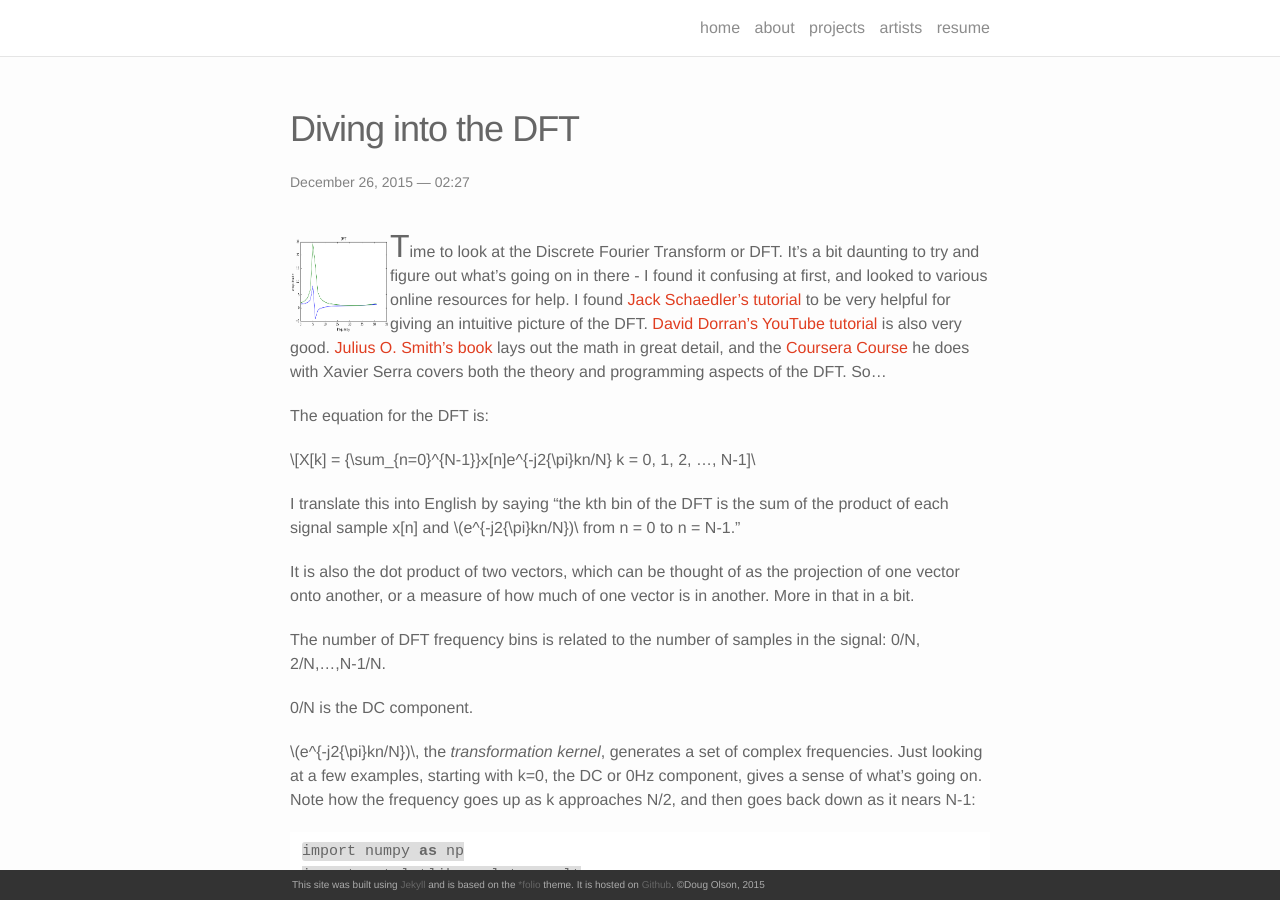
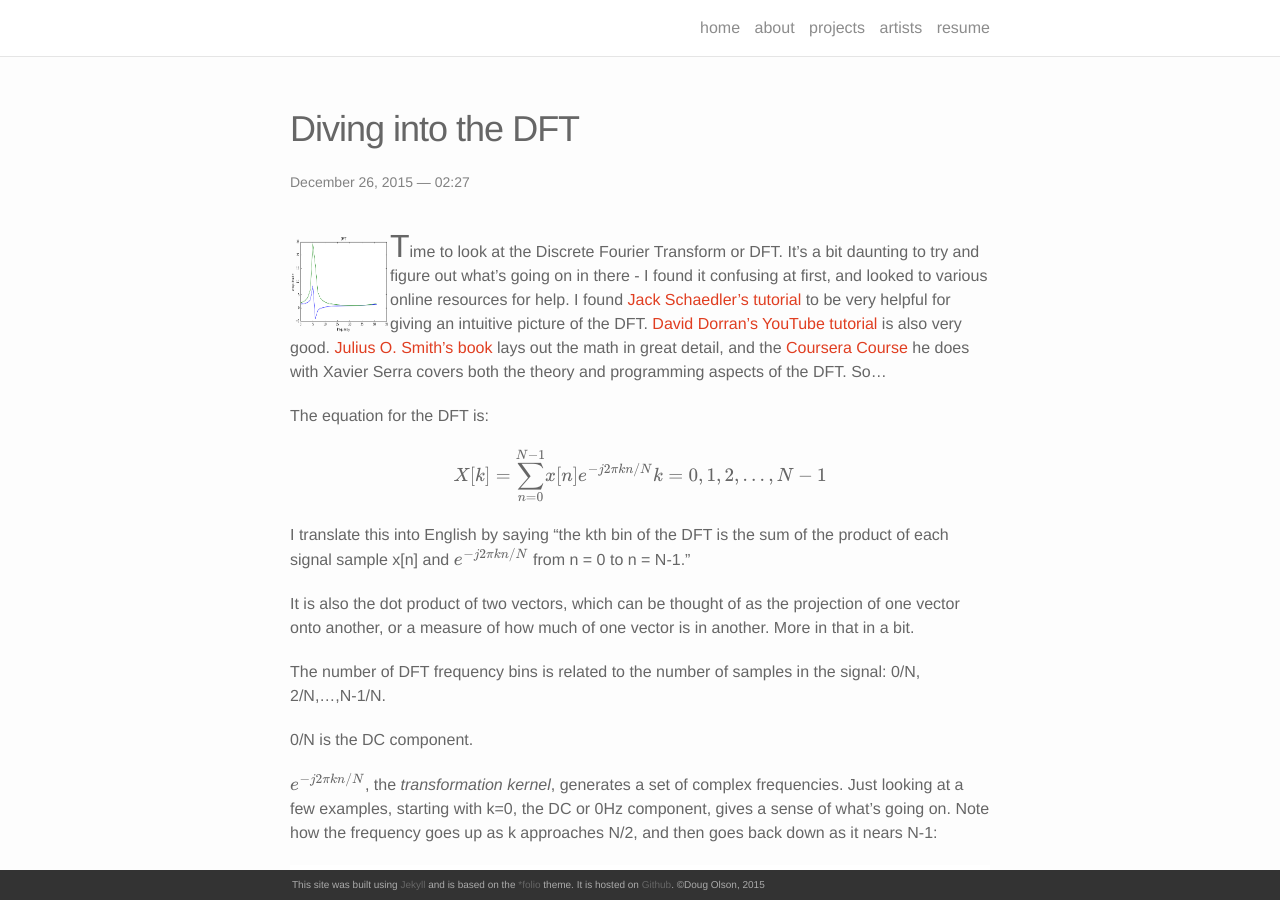
Before and after one commit to dougolson/dougolson.github.io, a Jekyll site: the page built from _posts/2015-12-26-Diving-Into-the-DFT.markdown, in a window 1280 px wide and 900 px high. Built offline with Jekyll 4.4.1, drawn with Linux system fonts in a browser that asks for light colours; nearby versions of some CDN libraries; Markdown is read by kramdown in place of the engine named in the settings; formulas are drawn with MathJax 3; comment, search, counter and statistics services are not loaded.

Commit message:
minor fix

````diff
--- a/_posts/2015-12-26-Diving-Into-the-DFT.markdown
+++ b/_posts/2015-12-26-Diving-Into-the-DFT.markdown
@@ -10,9 +10,9 @@ comments: True
 
 The equation for the DFT is:
 
-\\[X[k] = {\sum_{n=0}^{N-1}}x[n]e^{-j2{\pi}kn/N}     k = 0, 1, 2, ..., N-1]\\
+\\[X[k] = {\sum_{n=0}^{N-1}}x[n]e^{-j2{\pi}kn/N}     k = 0, 1, 2, ..., N-1\\]
 
-I translate this into English by saying "the kth bin of the DFT is the sum of the product of each signal sample x[n] and \\(e^{-j2{\pi}kn/N})\\ from n = 0 to n = N-1."
+I translate this into English by saying "the kth bin of the DFT is the sum of the product of each signal sample x[n] and \\(e^{-j2{\pi}kn/N}\\) from n = 0 to n = N-1."
 
 It is also the dot product of two vectors, which can be thought of as the projection of one vector onto another, or a measure of how much of one vector is in another. More in that in a bit.
 
@@ -20,7 +20,7 @@ The number of DFT frequency bins is related to the number of samples in the sign
 
 0/N is the DC component.
 
-\\(e^{-j2{\pi}kn/N})\\, the *transformation kernel*, generates a set of complex frequencies. Just looking at a few examples, starting with k=0, the DC or 0Hz component, gives a sense of what's going on. Note how the frequency goes up as k approaches N/2, and then goes back down as it nears N-1:
+\\(e^{-j2{\pi}kn/N}\\), the *transformation kernel*, generates a set of complex frequencies. Just looking at a few examples, starting with k=0, the DC or 0Hz component, gives a sense of what's going on. Note how the frequency goes up as k approaches N/2, and then goes back down as it nears N-1:
 
 
 ```python
````
